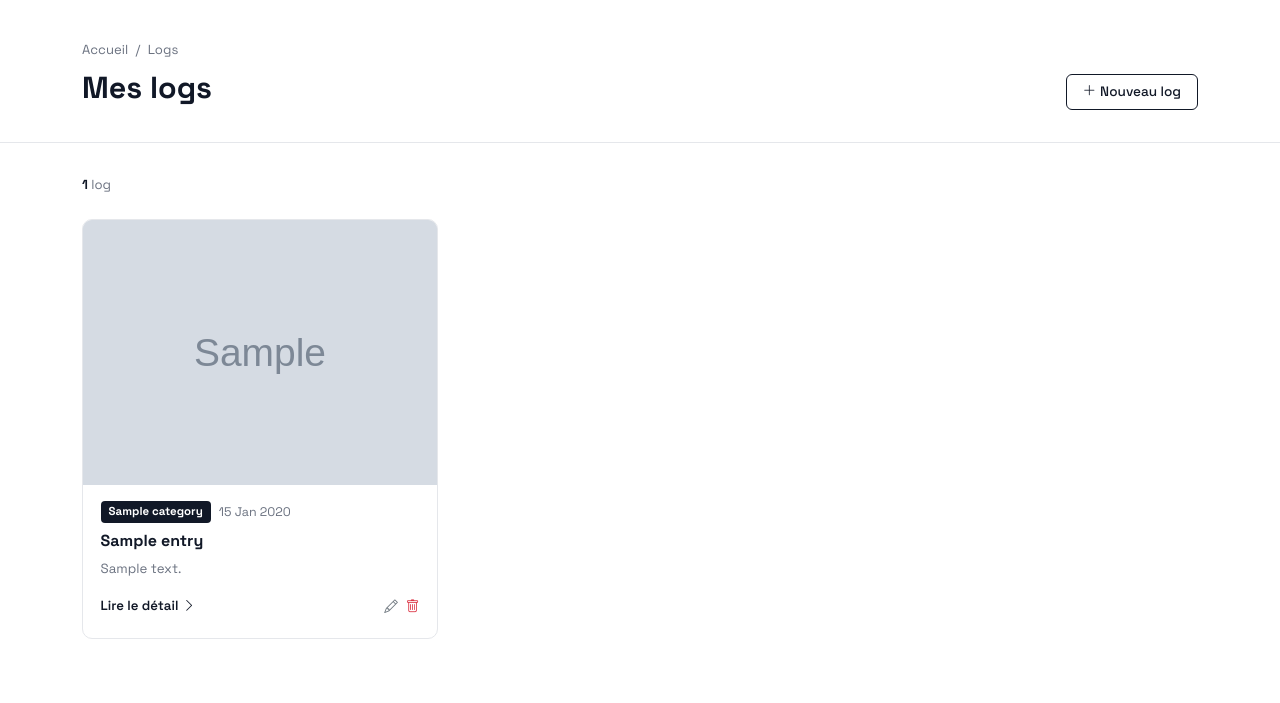
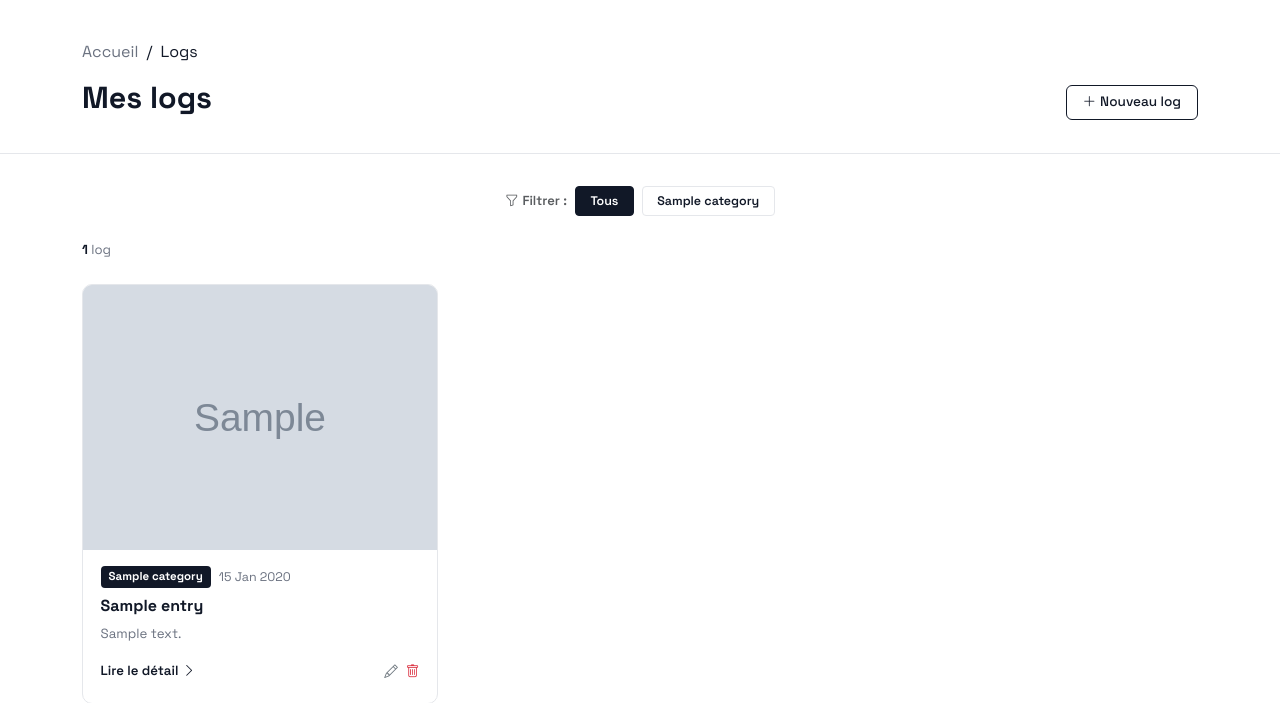
Before and after one commit to anf692/STA, a Django app: page /entry/ in a window 1280 px wide. Shown: the part 63-766 px from the top of the page. Run offline with Django 5.2, Linux system fonts and the light colour scheme; a user stored in the database is signed in; tables that the repository leaves empty hold one stand-in row (values such as "Sample post"); grey boxes marked "Sample" are stand-in pictures.

Commit message:
Ajout du filtre pour categorie

```diff
--- a/sta/templates/entry_list.html
+++ b/sta/templates/entry_list.html
@@ -14,13 +14,57 @@
 
     /* ── En-tête ── */
     .entete-page { padding: 40px 0 28px; border-bottom: 1px solid var(--bordure); margin-bottom: 32px; }
-    .fil-ariane { font-size: .82rem; color: var(--gris); margin-bottom: .6rem; }
+    .fil-a-riane { font-size: .82rem; color: var(--gris); margin-bottom: .6rem; }
     .fil-ariane a { color: var(--gris); text-decoration: none; }
     .fil-ariane a:hover { color: var(--noir); }
     .entete-page h1 { font-size: clamp(1.4rem, 3vw, 1.9rem); font-weight: 700; }
 
     .compteur { font-size: .82rem; color: var(--gris); margin-bottom: 1.5rem; }
     .compteur strong { color: var(--noir); }
+
+    .filtre { justify-content: center; }
+
+    .btn-filter {
+      font-size: .78rem;
+      font-weight: 600;
+      padding: 0.3rem 0.9rem;
+      border-radius: 4px;
+      text-decoration: none;
+      border: 1.5px solid var(--bordure);
+      color: var(--gris);
+      background: #fff;
+      transition: all 0.2s;
+      display: inline-block;
+    }
+
+    /* Tous — actif */
+    .btn-filter:hover,
+    .btn-filter.active {
+      background: var(--noir);
+      color: #fff;
+      border-color: var(--noir);
+    }
+
+    /* Bug */
+    .filter-bug { border-color: #fca5a5; color: #ef4444; }
+    .filter-bug:hover,
+    .filter-bug.active { background: #ef4444; border-color: #ef4444; color: #fff; }
+
+    /* Sprint */
+    .filter-sprint { border-color: #86efac; color: #16a34a; }
+    .filter-sprint:hover,
+    .filter-sprint.active { background: #22c55e; border-color: #22c55e; color: #fff; }
+
+    /* Veille */
+    .filter-veille { border-color: #d1d5db; color: var(--gris); }
+    .filter-veille:hover,
+    .filter-veille.active { background: #6b7280; border-color: #6b7280; color: #fff; }
+
+    /* Défaut autres catégories */
+    .filter-defaut { border-color: var(--bordure); color: var(--noir); }
+    .filter-defaut:hover,
+    .filter-defaut.active { background: var(--noir); border-color: var(--noir); color: #fff; }
+
 
     /* ── Cards ── */
     .entry-card {
@@ -84,6 +128,35 @@
         </a>
       </div>
     </div>
+  </div>
+
+  <!-- FILTRE PAR CATEGORIE -->
+  <div class="d-flex align-items-center gap-2 flex-wrap mb-4 filtre">
+
+    <!-- Label -->
+    <span class="text-muted" style="font-size:.82rem; font-weight:600;">
+      <i class="bi bi-funnel me-1"></i>Filtrer :
+    </span>
+
+    <!-- Bouton Tous -->
+    <a href="{% url 'dashboard' %}"
+      class="btn-filter {% if not categorie_active %}active{% endif %}">
+      Tous
+    </a>
+
+    <!-- Boutons catégories -->
+    {% for cat in categories %}
+    <a href="?categorie={{ cat.nom }}"
+      class="btn-filter
+        {% if categorie_active == cat.nom %}active{% endif %}
+        {% if cat.nom == 'Bug' %}filter-bug
+        {% elif cat.nom == 'Sprint' %}filter-sprint
+        {% elif cat.nom == 'Veille' %}filter-veille
+        {% else %}filter-defaut{% endif %}">
+      {{ cat.nom }}
+    </a>
+    {% endfor %}
+
   </div>
 
   <!-- CONTENU -->
--- a/sta/views.py
+++ b/sta/views.py
@@ -42,9 +42,25 @@ class EntryListView(LoginRequiredMixin, ListView):
     context_object_name = 'entries'
     paginate_by = 6
 
+
     def get_queryset(self):
         # Chaque user voit tous les logs
-        return Entry.objects.all().order_by('-date_creation')
+        queryset = Entry.objects.all().order_by('-date_creation')
+
+        # Filtre catégorie si présent dans l'URL
+        categorie = self.request.GET.get('categorie')
+        if categorie:
+            queryset = queryset.filter(categorie__nom=categorie)
+
+        return queryset
+
+    def get_context_data(self, **kwargs):
+        context = super().get_context_data(**kwargs)
+        # On envoie les catégories pour afficher les boutons
+        context['categories'] = Category.objects.all()
+        # On garde la catégorie active pour highlight le bouton
+        context['categorie_active'] = self.request.GET.get('categorie', '')
+        return context
 
 
 # ─── DETAIL ───────────────────────────────────────────────
```
